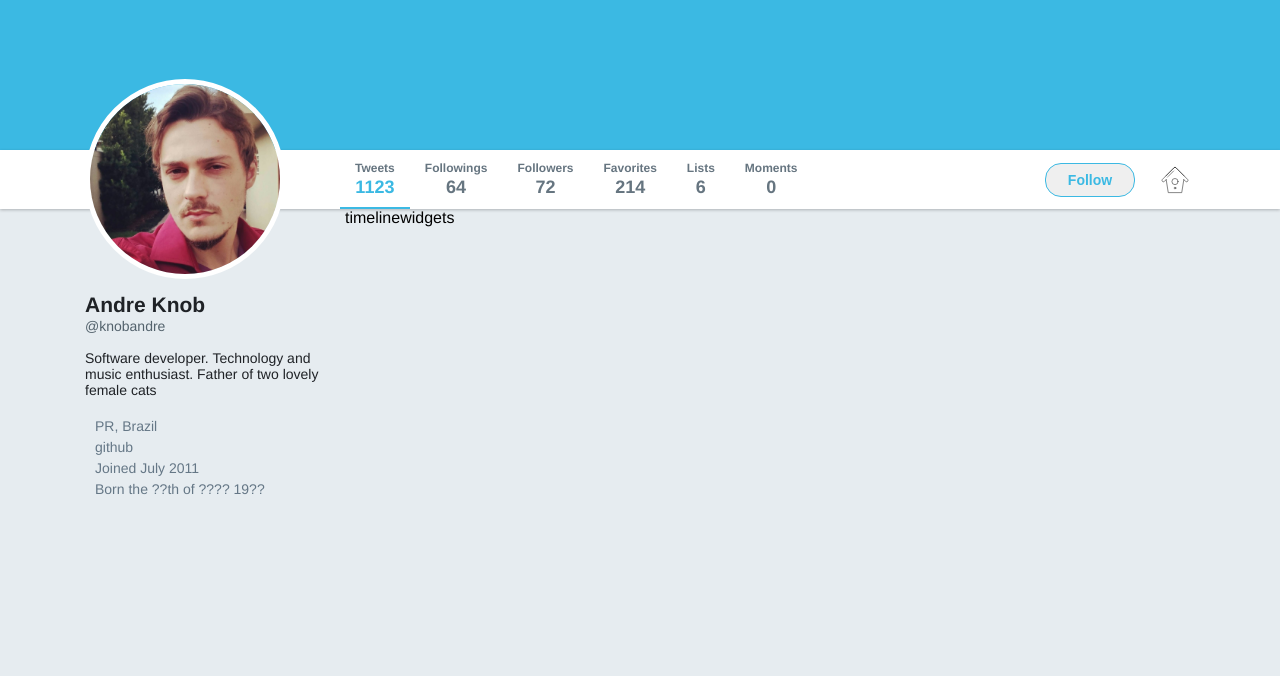
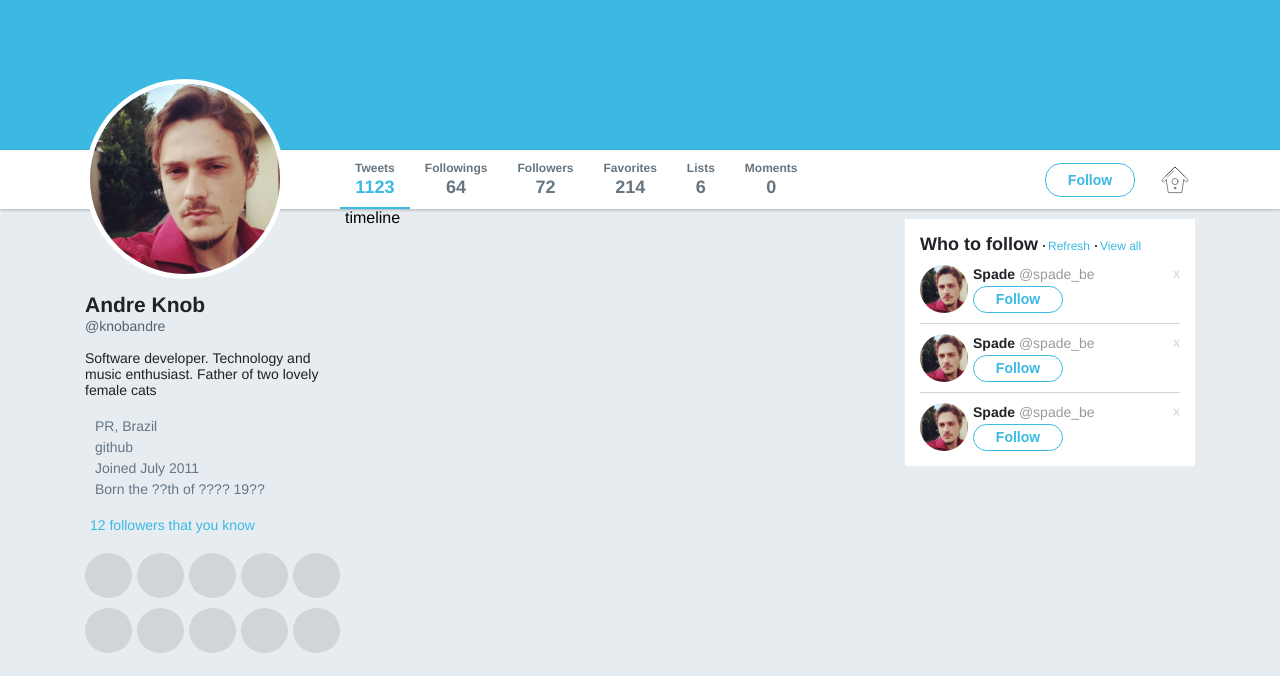
Before and after one commit to andreknob/study-on-twitter-s-layout, a plain HTML site: page src/index.html in a window 1280 px wide. Shown: the part 276-952 px from the top of the page. Before the commit the page ends 800 px from the top, so only its background shows below. Drawn offline with Linux system fonts and the light colour scheme.

Commit message:
Added who to follow widget

```diff
--- a/src/index.html
+++ b/src/index.html
@@ -71,18 +71,89 @@
             <span>@knobandre</span>
             <p>Software developer. Technology and music enthusiast. Father of two lovely female cats</p>
 
-            <ul>
+            <ul class="list">
                 <li><img src="" alt=""> PR, Brazil</li>
                 <li><img src="" alt=""> github</li>
                 <li><img src="" alt=""> Joined July 2011</li>
                 <li><img src="" alt=""> Born the ??th of ???? 19??</li>
             </ul>
+
+            <div class="widget followers">
+                <strong><img src="" alt="">12 followers that you know</strong>
+
+                <ul>
+                    <li></li>
+                    <li></li>
+                    <li></li>
+                    <li></li>
+                    <li></li>
+                    <li></li>
+                    <li></li>
+                    <li></li>
+                    <li></li>
+                    <li></li>
+                </ul>
+            </div>
+
+            <div class="widget images">
+                <strong><img src="" alt="">27 photos and videos</strong>
+
+                <ul>
+                    <li></li>
+                    <li></li>
+                    <li></li>
+                    <li></li>
+                    <li></li>
+                    <li></li>
+                </ul>
+            </div>
         </aside>
         <section class="timeline">
             timeline
         </section>
         <aside class="widgets">
-            widgets
+            <div class="widget follow">
+                <div class="title">
+                    <strong>Who to follow</strong>
+                    <a href="">Refresh</a>
+                    <a href="">View all</a>
+                </div>
+                <ul>
+                    <li>
+                        <div class="profile">
+                            <img src="./images/profile.jpg" alt="Avatar">
+                            <div class="info">
+                                <strong>Spade <span>@spade_be</span></strong>
+                                <button>Follow</button>
+                            </div>
+                        </div>
+
+                        <a href="">x</a>
+                    </li>
+                    <li>
+                        <div class="profile">
+                            <img src="./images/profile.jpg" alt="Avatar">
+                            <div class="info">
+                                <strong>Spade <span>@spade_be</span></strong>
+                                <button>Follow</button>
+                            </div>
+                        </div>
+
+                        <a href="">x</a>
+                    </li>
+                    <li>
+                        <div class="profile">
+                            <img src="./images/profile.jpg" alt="Avatar">
+                            <div class="info">
+                                <strong>Spade <span>@spade_be</span></strong>
+                                <button>Follow</button>
+                            </div>
+                        </div>
+
+                        <a href="">x</a>
+                    </li>
+                </ul>
+            </div>
         </aside>
     </div>
 </body>
--- a/src/styles.css
+++ b/src/styles.css
@@ -187,6 +187,7 @@ div.bar .content .actions button {
     font-weight: bold;
     font-size: 14px;
     color: #3bb9e3;
+    background-color: #FFF;
 
     border: 1px solid #3bb9e3;
     border-radius: 16px;
@@ -236,7 +237,7 @@ div.wrapper-content aside.profile ul {
     list-style: none;
 }
 
-div.wrapper-content aside.profile ul li {
+div.wrapper-content aside.profile ul.list li {
     font-size: 14px;
     color: #657786;
 
@@ -245,10 +246,171 @@ div.wrapper-content aside.profile ul li {
     margin-top: 5px;
 }
 
-div.wrapper-content aside.profile ul li:first-child {
+div.wrapper-content aside.profile ul.list li:first-child {
     margin: 0;
 }
 
-div.wrapper-content aside.profile ul li img {
+div.wrapper-content aside.profile ul.list li img {
     margin-right: 10px;
 }
+
+div.wrapper-content aside.profile .widget {
+    margin-top: 20px;
+}
+
+div.wrapper-content aside.profile .widget strong {
+    font-weight: normal;
+    color: #3bb9e3;
+    font-size: 14px;
+    display: flex;
+    align-items: center;
+}
+
+div.wrapper-content aside.profile .widget strong img {
+    margin-right: 5px;
+}
+
+div.wrapper-content aside.profile .followers ul {
+    list-style: none;
+    display: flex;
+    flex-wrap: wrap;
+}
+
+div.wrapper-content aside.profile .followers ul li {
+    width: 45px;
+    height: 45px;
+    background: #d0d5d9;
+    border-radius: 50%;
+    flex: 1 0 auto;
+    margin: 0 5px 10px 0;
+}
+
+div.wrapper-content aside.profile .images ul {
+    list-style: none;
+    display: flex;
+    flex-wrap: wrap;
+}
+
+div.wrapper-content aside.profile .images ul li {
+    width: 80px;
+    height: 80px;
+    background: #d0d5d9;
+    border-radius: 8px;
+    flex: 1 0 auto;
+    margin: 0 5px 5px 0;
+}
+
+div.wrapper-content .timeline {
+    flex: 1;
+}
+
+div.wrapper-content aside.widgets {
+    width: 290px;
+    margin-top: 10px;
+}
+
+div.wrapper-content aside.widgets .widget {
+    background: #FFF;
+    padding: 15px;
+}
+
+div.wrapper-content aside.widgets .widget .title {
+    display: flex;
+    align-items: baseline;
+}
+
+div.wrapper-content aside.widgets .widget .title strong {
+    font-size: 18px;
+    color: #1f2226;
+}
+
+div.wrapper-content aside.widgets .widget .title a {
+    color: #3BB9E3;
+    font-size: 12px;
+    text-decoration: none;
+    position: relative;
+    padding-left: 10px;
+}
+
+div.wrapper-content aside.widgets .widget .title a::before {
+    content: '';
+    width: 2px;
+    height: 2px;
+    border-radius: 50%;
+    background: #000;
+    margin: 0 5px;
+    position: absolute;
+    left: 0;
+    top: 6px;
+}
+
+div.wrapper-content aside.widgets .follow ul {
+    list-style: none;
+    margin-top: 10px;
+}
+
+div.wrapper-content aside.widgets .follow ul li {
+    display: flex;
+    justify-content: space-between;
+    border-bottom: 1px solid #ccd6dd;
+    padding-bottom: 10px;
+    margin-bottom: 10px;
+}
+
+div.wrapper-content aside.widgets .follow ul li:last-child {
+    margin-bottom: 0;
+    padding-bottom: 0;
+    border: 0;
+}
+
+div.wrapper-content aside.widgets .follow ul li .profile {
+    display: flex;
+    align-items: center;
+}
+
+div.wrapper-content aside.widgets .follow ul li .profile img {
+    width: 48px;
+    height: 48px;
+    border-radius: 50%;
+}
+
+div.wrapper-content aside.widgets .follow ul li .profile .info {
+    margin-left: 5px;
+    display: flex;
+    flex-direction: column;
+}
+
+div.wrapper-content aside.widgets .follow ul li .profile .info strong {
+    font-size: 14px;
+    color: #1f2326;
+}
+
+div.wrapper-content aside.widgets .follow ul li .profile .info strong span {
+    font-weight: normal;
+    color: #9a9a9a;
+}
+
+div.wrapper-content aside.widgets .follow ul li .profile .info button {
+    width: 90px;
+    height: 27px;
+
+    display: flex;
+    justify-content: center;
+    align-items: center;
+
+    font-weight: bold;
+    font-size: 14px;
+    background-color: #FFF;
+    color: #3bb9e3;
+
+    border: 1px solid #3bb9e3;
+    border-radius: 16px;
+
+    margin-top: 4px;
+}
+
+div.wrapper-content aside.widgets .follow ul li > a {
+    color: #ccd6dd;
+    text-decoration: none;
+    font-size: 14px;
+}
```
